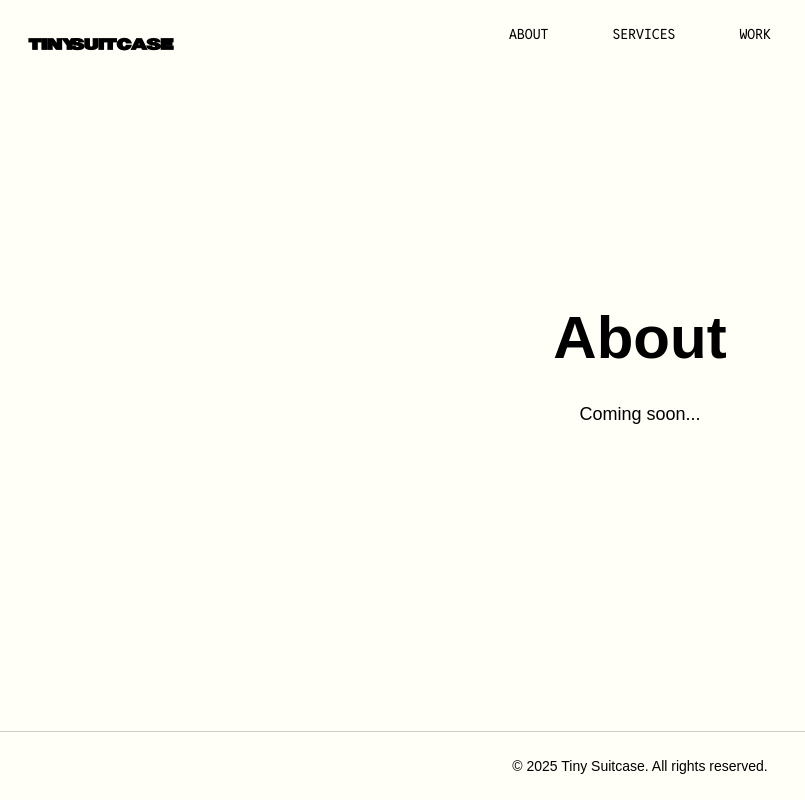
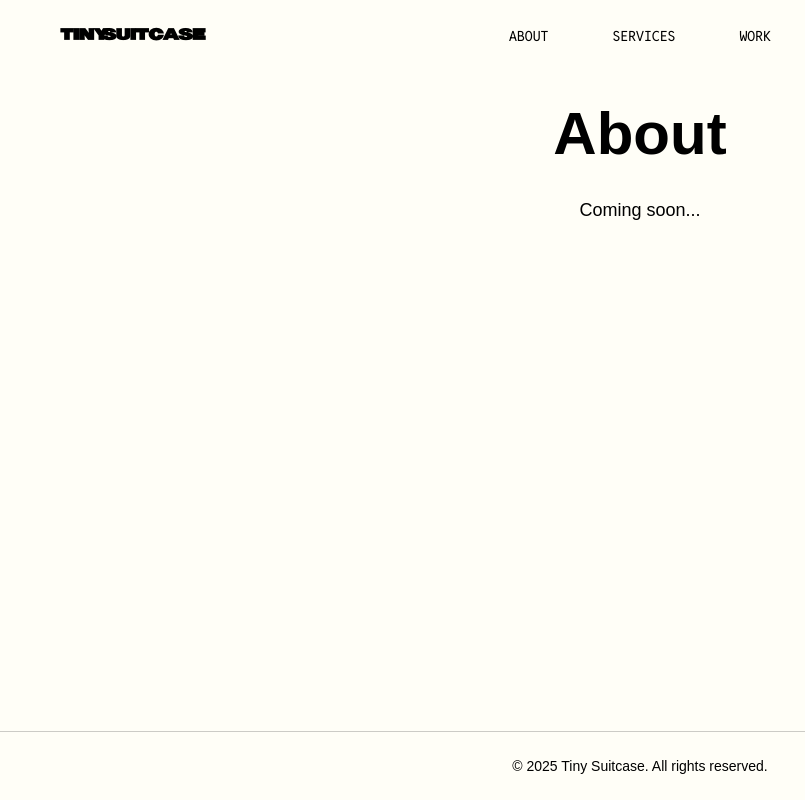
Before and after one commit to memeonline/TinySuitcase, a Next.js app: page /about in a window 1280 px wide. Shown: the whole page, without its empty margins (0-805 px from the left). Built offline with nearby package versions, Linux system fonts and the light colour scheme.

Commit message:
secctions draft

```diff
--- a/app/about/page.tsx
+++ b/app/about/page.tsx
@@ -15,6 +15,7 @@ export default function About() {
     <main className="main-container">
       {/* Navigation Menu */}
       <nav className="nav">
+        <div className="nav-container">
           {/* Home Link */}
           <motion.div
             className="home-link-container"
@@ -30,7 +31,6 @@ export default function About() {
             </Link>
           </motion.div>
 
-        <div className="nav-container">
           <div className="nav-menu-items">
             {menuItems.map((item, index) => (
             <motion.div
--- a/app/globals.css
+++ b/app/globals.css
@@ -31,10 +31,42 @@
   font-display: swap;
 }
 
+html {
+  height: 100%;
+  overflow: hidden;
+  scroll-behavior: smooth;
+}
+
 body {
+  margin: 0;
+  padding: 0;
+  height: 100%;
+  overflow: hidden;
   color: var(--foreground);
   background: var(--background);
   font-family: Arial, Helvetica, sans-serif;
+}
+
+/* Scroll Snap Container */
+main {
+  height: 100vh;
+  overflow-y: scroll;
+  overflow-x: hidden;
+  scroll-snap-type: y mandatory;
+  scroll-behavior: smooth;
+  margin: 0;
+  padding: 0;
+}
+
+/* Scroll Snap Sections */
+.scroll-snap-section {
+  scroll-snap-align: start;
+  scroll-snap-stop: normal;
+  height: 100vh;
+  min-height: 100vh;
+  width: 100%;
+  box-sizing: border-box;
+  position: relative;
 }
 
 /* Main Layout */
@@ -50,16 +82,25 @@ body {
 }
 
 .nav-container {
-  @apply max-w-6xl mx-auto flex justify-center items-center gap-8 md:gap-16;
+  @apply w-full flex items-center gap-8 md:gap-16;
+  position: relative;
 }
 
 .nav-menu-items {
   @apply flex justify-center items-center gap-8 md:gap-16;
+  position: absolute;
+  left: 50%;
+  top: 0;
+  transform: translateX(-50%);
+  z-index: 1;
+  pointer-events: auto;
+  height: 100%;
 }
 
 .menu-link {
   @apply text-black text-sm font-light cursor-pointer relative block uppercase;
   font-family: 'Reddit Mono', monospace;
+  line-height: 1.5;
 }
 
 .menu-underline {
@@ -68,13 +109,15 @@ body {
 
 /* Content Area */
 .content-wrapper {
-  @apply flex-1 flex flex-col items-center justify-center px-4 py-4 md:py-8;
+  @apply flex-1 flex flex-col items-center justify-start px-4 py-4 md:py-8;
   margin-top: -2rem;
+  padding-top: 8vh;
 }
 
 @media (min-width: 768px) {
   .content-wrapper {
     margin-top: -4rem;
+    padding-top: 12vh;
   }
 }
 
@@ -172,15 +215,20 @@ body {
 
 /* Home Link Styles */
 .home-link-container {
-  @apply absolute left-4 md:left-8 flex items-center;
-  top: 50%;
-  transform: translateY(-50%);
-  z-index: 10;
-  height: fit-content;
+  @apply flex items-center;
+  position: relative;
+  margin-left: 1.5rem;
+  align-self: center;
+}
+
+@media (min-width: 768px) {
+  .home-link-container {
+    margin-left: 3rem;
+  }
 }
 
 .home-link {
-  @apply text-sm md:text-base font-bold text-black flex items-center cursor-pointer;
+  @apply text-sm md:text-base font-bold text-black flex items-center cursor-pointer relative;
   font-family: 'TG Girthy Ultra', sans-serif;
   letter-spacing: 0.03em;
   gap: 0;
@@ -188,6 +236,9 @@ body {
   pointer-events: auto;
   text-decoration: none;
   line-height: 1.5;
+  display: inline-flex;
+  align-items: center;
+  vertical-align: middle;
 }
 
 .home-link span {
--- a/app/page.tsx
+++ b/app/page.tsx
@@ -13,10 +13,13 @@ export default function ComingSoon() {
   ]
 
   return (
-    <main className="main-container">
+    <main>
+      {/* Section 0 - Main Page */}
+      <section className="scroll-snap-section flex flex-col" style={{ backgroundColor: 'var(--cream-bg)' }}>
         {/* Navigation Menu */}
         <nav className="nav">
           <div className="nav-container">
+            <div className="nav-menu-items">
               {menuItems.map((item, index) => (
                 <motion.div
                   key={item.label}
@@ -37,9 +40,10 @@ export default function ComingSoon() {
                 </motion.div>
               ))}
             </div>
+          </div>
         </nav>
 
-      <div className="content-wrapper">
+        <div className="content-wrapper flex-1">
           <div className="content-container">
             {/* Logo/Title */}
             <motion.div
@@ -73,18 +77,55 @@ export default function ComingSoon() {
             </motion.div>
           </div>
         </div>
+      </section>
 
-      {/* Footer */}
-      <motion.footer
-        initial={{ opacity: 0 }}
-        animate={{ opacity: 1 }}
-        transition={{ duration: 0.6, delay: 1.2 }}
-        className="footer"
+      {/* Section 1 */}
+      <section className="scroll-snap-section bg-blue-100 flex items-center justify-center">
+        <motion.div
+          initial={{ opacity: 0, y: 20 }}
+          whileInView={{ opacity: 1, y: 0 }}
+          viewport={{ once: true, margin: "-100px" }}
+          transition={{ duration: 0.6 }}
         >
-        <p className="footer-text">
-          © {new Date().getFullYear()} Tiny Suitcase. All rights reserved.
-        </p>
-      </motion.footer>
+          <h2 className="text-4xl md:text-6xl font-bold text-blue-900">Section 1</h2>
+        </motion.div>
+      </section>
+
+      {/* Section 2 */}
+      <section className="scroll-snap-section bg-green-100 flex items-center justify-center">
+        <motion.div
+          initial={{ opacity: 0, y: 20 }}
+          whileInView={{ opacity: 1, y: 0 }}
+          viewport={{ once: true, margin: "-100px" }}
+          transition={{ duration: 0.6 }}
+        >
+          <h2 className="text-4xl md:text-6xl font-bold text-green-900">Section 2</h2>
+        </motion.div>
+      </section>
+
+      {/* Section 3 */}
+      <section className="scroll-snap-section bg-purple-100 flex items-center justify-center">
+        <motion.div
+          initial={{ opacity: 0, y: 20 }}
+          whileInView={{ opacity: 1, y: 0 }}
+          viewport={{ once: true, margin: "-100px" }}
+          transition={{ duration: 0.6 }}
+        >
+          <h2 className="text-4xl md:text-6xl font-bold text-purple-900">Section 3</h2>
+        </motion.div>
+      </section>
+
+      {/* Section 4 */}
+      <section className="scroll-snap-section bg-orange-100 flex items-center justify-center">
+        <motion.div
+          initial={{ opacity: 0, y: 20 }}
+          whileInView={{ opacity: 1, y: 0 }}
+          viewport={{ once: true, margin: "-100px" }}
+          transition={{ duration: 0.6 }}
+        >
+          <h2 className="text-4xl md:text-6xl font-bold text-orange-900">Section 4</h2>
+        </motion.div>
+      </section>
     </main>
   )
 }
--- a/app/services/page.tsx
+++ b/app/services/page.tsx
@@ -15,6 +15,7 @@ export default function Services() {
     <main className="main-container">
       {/* Navigation Menu */}
       <nav className="nav">
+        <div className="nav-container">
           {/* Home Link */}
           <motion.div
             className="home-link-container"
@@ -30,7 +31,6 @@ export default function Services() {
             </Link>
           </motion.div>
 
-        <div className="nav-container">
           <div className="nav-menu-items">
             {menuItems.map((item, index) => (
             <motion.div
--- a/app/work/page.tsx
+++ b/app/work/page.tsx
@@ -15,6 +15,7 @@ export default function Work() {
     <main className="main-container">
       {/* Navigation Menu */}
       <nav className="nav">
+        <div className="nav-container">
           {/* Home Link */}
           <motion.div
             className="home-link-container"
@@ -30,7 +31,6 @@ export default function Work() {
             </Link>
           </motion.div>
 
-        <div className="nav-container">
           <div className="nav-menu-items">
             {menuItems.map((item, index) => (
             <motion.div
--- a/tailwind.config.ts
+++ b/tailwind.config.ts
@@ -11,6 +11,7 @@ const config: Config = {
       colors: {
         background: 'var(--background)',
         foreground: 'var(--foreground)',
+        'cream-bg': 'var(--cream-bg)',
       },
     },
   },
```
Lines whose indentation alone changed are shown as unchanged.
